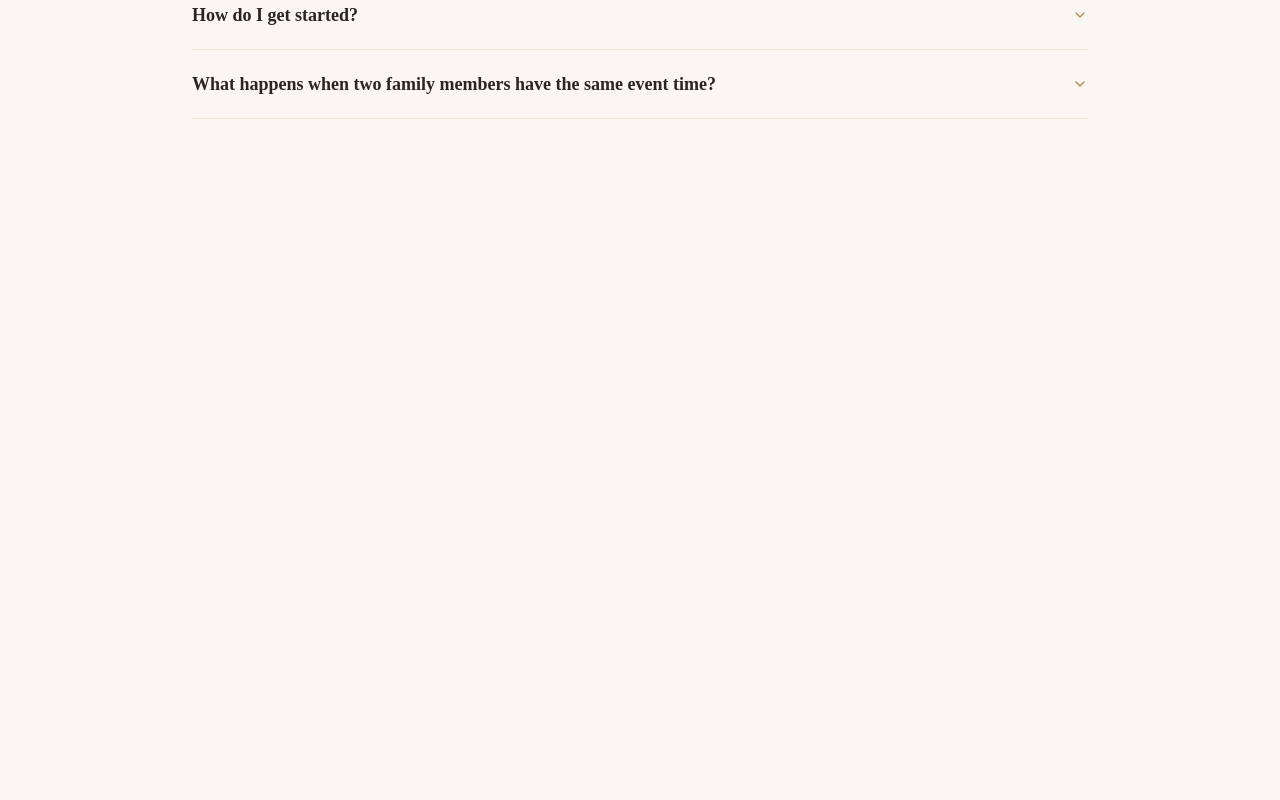
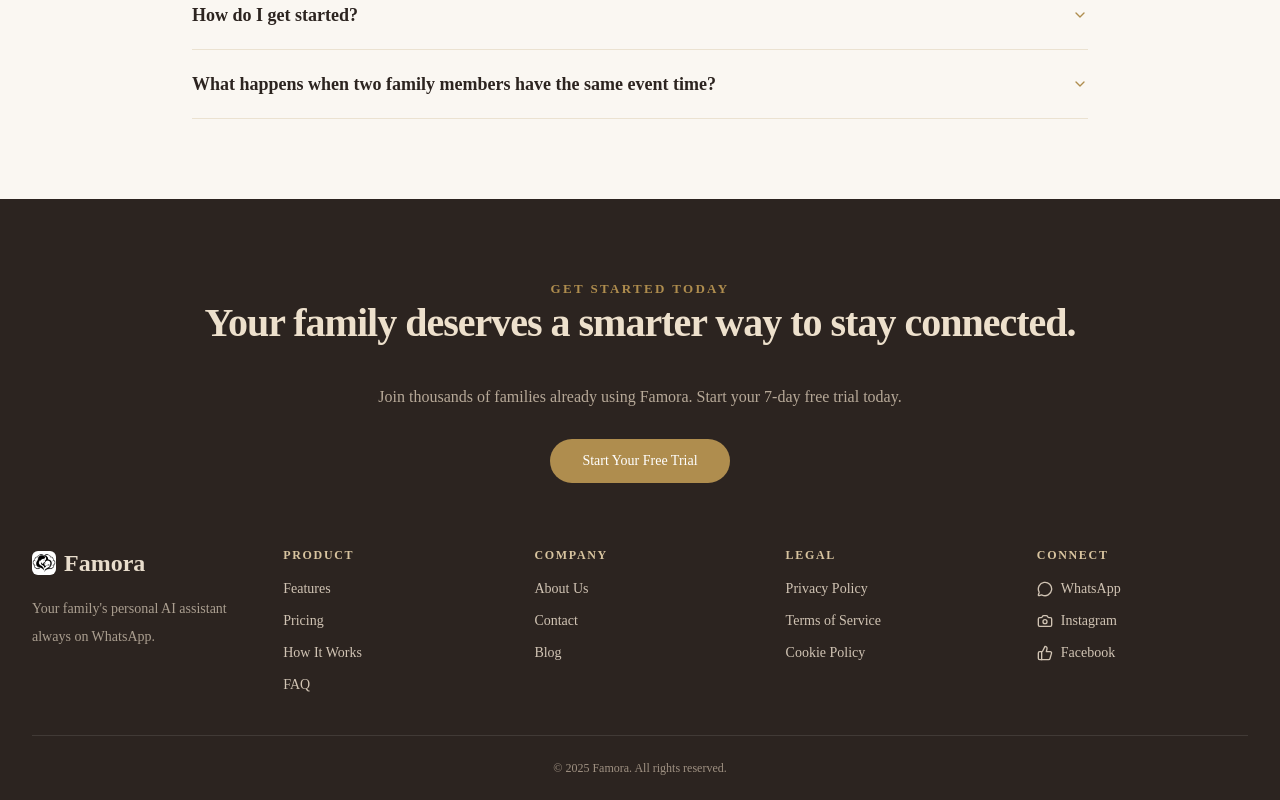
Before and after one commit to Rahul-Mallik-CSE/famora, a Next.js app: page / in a window 1280 px wide. Shown: the part 4560-5360 px from the top of the page. Before the commit the page ends 4759 px from the top, so only its background shows below. Built offline with nearby package versions, Linux system fonts and the light colour scheme.

Commit message:
Added Footer component and integrate it into RootLayout

```diff
--- a/src/app/layout.tsx
+++ b/src/app/layout.tsx
@@ -4,6 +4,7 @@
 import { Geist, Geist_Mono } from "next/font/google";
 import "./globals.css";
 import NavBar from "@/components/CommonComponents/NavBar";
+import Footer from "@/components/CommonComponents/Footer";
 
 const geistSans = Geist({
   variable: "--font-geist-sans",
@@ -30,9 +31,13 @@
       lang="en"
       className={`${geistSans.variable} ${geistMono.variable} h-full antialiased `}
     >
-      <body className="min-h-full flex flex-col bg-background w-full mx-auto">
+      <body
+        suppressHydrationWarning={true}
+        className="min-h-full flex flex-col bg-background w-full mx-auto"
+      >
         <NavBar />
         {children}
+        <Footer />
       </body>
     </html>
   );
--- /dev/null
+++ b/src/components/CommonComponents/Footer.tsx
@@ -0,0 +1,146 @@
+/** @format */
+
+import Image from "next/image";
+import Link from "next/link";
+import { Camera, MessageCircle, ThumbsUp, type LucideIcon } from "lucide-react";
+
+type FooterLink = {
+  label: string;
+  href: string;
+  icon?: LucideIcon;
+};
+
+type FooterLinksSectionProps = {
+  title: string;
+  links: FooterLink[];
+};
+
+const footerNavigation = [
+  {
+    title: "Product",
+    links: [
+      { label: "Features", href: "#features" },
+      { label: "Pricing", href: "#pricing" },
+      { label: "How It Works", href: "#how-it-works" },
+      { label: "FAQ", href: "#faq" },
+    ],
+  },
+  {
+    title: "Company",
+    links: [
+      { label: "About Us", href: "#" },
+      { label: "Contact", href: "#" },
+      { label: "Blog", href: "#" },
+    ],
+  },
+  {
+    title: "Legal",
+    links: [
+      { label: "Privacy Policy", href: "#" },
+      { label: "Terms of Service", href: "#" },
+      { label: "Cookie Policy", href: "#" },
+    ],
+  },
+];
+
+const socialLinks: FooterLink[] = [
+  { label: "WhatsApp", href: "#", icon: MessageCircle },
+  { label: "Instagram", href: "#", icon: Camera },
+  { label: "Facebook", href: "#", icon: ThumbsUp },
+];
+
+const Footer = () => {
+  return (
+    <footer
+      id="get-started"
+      className="w-full bg-tertiary-background text-white"
+    >
+      <div className="mx-auto max-w-7xl px-4 pt-16 sm:px-6 sm:pt-20 lg:px-8">
+        <div className="mx-auto max-w-4xl text-center">
+          <p className="text-[11px] font-semibold tracking-[0.18em] text-button-bg uppercase md:text-[13px]">
+            Get Started Today
+          </p>
+          <h2 className="text-3xl font-bold tracking-tight text-[#EDE0CC] md:text-[40px]">
+            Your family deserves a smarter way to stay connected.
+          </h2>
+          <p className="mx-auto mt-6 md:mt-9 max-w-2xl text-sm leading-7 text-[#b7a998] sm:text-base">
+            Join thousands of families already using Famora. Start your 7-day
+            free trial today.
+          </p>
+          <Link
+            href="#pricing"
+            className="mt-7 inline-flex h-10 md:h-11 items-center rounded-full bg-button-bg px-8 text-sm font-medium text-white transition-colors hover:bg-[#9f8046]"
+          >
+            Start Your Free Trial
+          </Link>
+        </div>
+
+        <div className="mt-16 grid gap-10 border-b border-white/10 pb-10 sm:grid-cols-2 lg:grid-cols-5">
+          <div className="text-center sm:text-left">
+            <Link
+              href="/"
+              className="flex items-center justify-center gap-2 sm:justify-start"
+            >
+              <Image
+                src="/famora-logo.png"
+                alt="Famora logo"
+                width={24}
+                height={24}
+                className="h-6 w-6 rounded-sm bg-white object-contain"
+              />
+              <span className="text-2xl font-semibold text-[#e8ddcc]">
+                Famora
+              </span>
+            </Link>
+            <p className="mx-auto mt-4 max-w-56 text-sm leading-7 text-[#ab9f90] sm:mx-0">
+              Your family&apos;s personal AI assistant always on WhatsApp.
+            </p>
+          </div>
+
+          {footerNavigation.map((section) => (
+            <FooterLinksSection
+              key={section.title}
+              title={section.title}
+              links={section.links}
+            />
+          ))}
+
+          <FooterLinksSection title="Connect" links={socialLinks} />
+        </div>
+
+        <p className="py-4 md:py-6 text-center text-xs text-[#9f9182]">
+          © 2025 Famora. All rights reserved.
+        </p>
+      </div>
+    </footer>
+  );
+};
+
+export default Footer;
+
+const FooterLinksSection = ({ title, links }: FooterLinksSectionProps) => {
+  return (
+    <div className="text-center sm:text-left">
+      <h3 className="text-xs font-semibold tracking-[0.14em] text-[#d8c49f] uppercase">
+        {title}
+      </h3>
+      <ul className="mt-4 space-y-3 text-sm text-[#d1c4b4]">
+        {links.map(({ label, href, icon: Icon }) => (
+          <li key={label}>
+            <Link
+              href={href}
+              className={`transition-colors hover:text-white ${
+                Icon
+                  ? "flex items-center justify-center gap-2 sm:justify-start"
+                  : ""
+              }`}
+            >
+              {Icon ? <Icon className="h-4 w-4" /> : null}
+              {label}
+            </Link>
+          </li>
+        ))}
+      </ul>
+    </div>
+  );
+};
```
